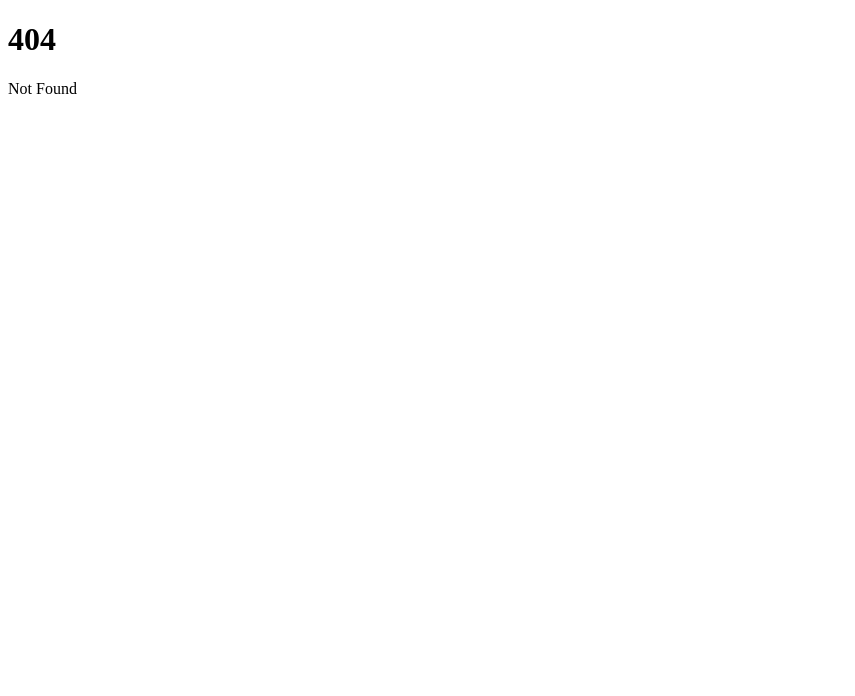
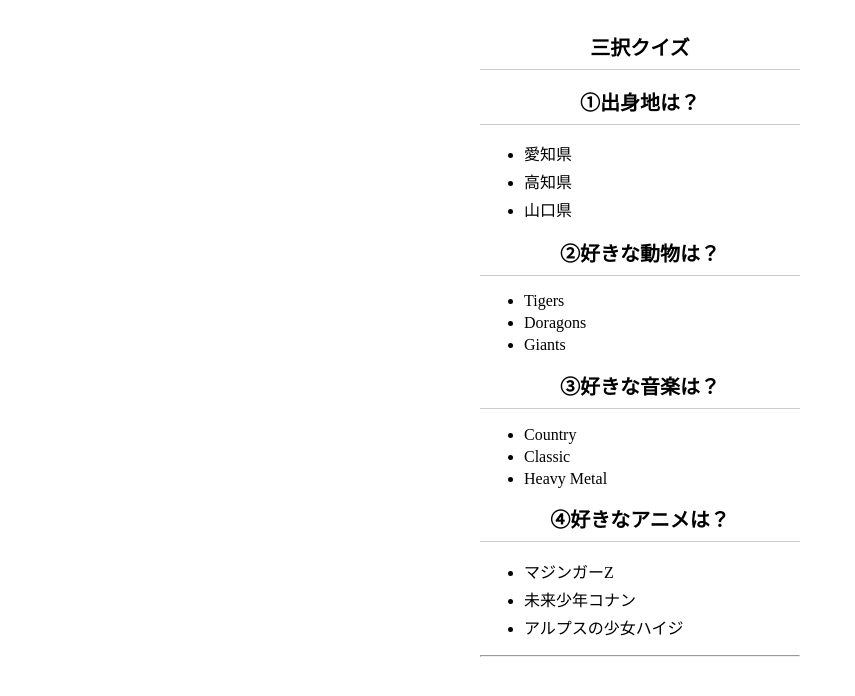
Before and after one commit to tigerscave/eight-svelte-easy-apps, a SvelteKit app: page /three-choice-quiz-practice in a window 1280 px wide. Before the commit this address had no page. Shown: the top 696 px of the page, without its empty margins (0-855 px from the left). Built offline with nearby package versions, Linux system fonts and the light colour scheme.

Commit message:
feat(three-choice-quiz)only HTML yet implement DOM next

```diff
--- a/src/routes/+page.svelte
+++ b/src/routes/+page.svelte
@@ -4,7 +4,7 @@
 <li><a href="/notepad">メモ帳</a></li>
 <li><a href="/password-generator">パスワードジェネレーター</a></li>
 <li><a href="/count-down-up-practice">カウントダウン＆カウントアップの機能練習</a></li>
+<li><a href="/three-choice-quiz-practice">3択クイズの機能練習</a></li>
 <br>
 <p>未作成</p>
-<li><a href="/three-choice-quiz">3択クイズ</a></li>
 <li><a href="/slide-show">スライドショー</a></li>
--- a/src/routes/count-down-up-practice/+page.svelte
+++ b/src/routes/count-down-up-practice/+page.svelte
@@ -18,7 +18,7 @@
     toggleCountingDown();
   }
 
-//$: { }の役割がまだわかっていないので、調べて書く。
+//$: 変数の値の変化に応じて、自動的に処理を行う。今回は、値が0未満の条件時に、実行する。
   $: {
     if (countDownInitValue < 0) {
       clearInterval(timerId);// 値が0未満になったら、ループを終える。
--- /dev/null
+++ b/src/routes/three-choice-quiz-practice/+page.svelte
@@ -0,0 +1,75 @@
+<script>
+
+  const quizzes = [
+    {
+      question: "①出身地は？",
+      answers: ["愛知県", "高知県", "山口県"],//[]で囲むのが、配列のリテラル表現
+      correctAnswer: 0,
+    },
+    {
+      question: "②好きな動物は？",
+      answers: ["Tigers", "Doragons", "Giants"],
+      correctAnswer: 1,
+    },
+    {
+      question: "③好きな音楽は？",
+      answers: ["Country", "Classic", "Heavy Metal"],
+      correctAnswer: 0,
+    },
+    {
+      question: "④好きなアニメは？",
+      answers: ["マジンガーZ", "未来少年コナン", "アルプスの少女ハイジ"],
+      correctAnswer: 1,
+    },
+  ];
+
+  function checkAnswer(answer) {
+    let isCorrect = quizzes.answers === quizzes.correctAnswer;
+
+    if(isCorrect) {
+      answer = answer + '-正解！';
+      answer.style.color = green;
+    }
+    else {
+      answer = answer + '-不正解…';
+      answer.style.color = red;
+    }
+  }
+
+</script>
+
+<body>
+  <main>
+    <h1>三択クイズ</h1>
+    <section>
+      {#each quizzes as quiz}
+        <h1>{quiz.question}</h1>
+        <ul>
+          {#each quiz.answers as answer}
+            <li on:click={checkAnswer}>{answer}</li>
+          {/each}
+        </ul>
+      {/each}
+      <hr />
+    </section>
+  </main>
+</body>
+
+<style>
+  main {
+    width: 320px;
+    margin: 32px auto 0;
+  }
+
+  h1 {
+    font-size: 20px;
+    text-align: center;
+    border-bottom: 1px solid #ccc;
+    padding-bottom: 8px;
+  }
+
+  li {
+    cursor: pointer;
+    margin: 4px;
+  }
+</style>
--- a/src/routes/three-choice-quiz/+page.svelte
+++ /dev/null
@@ -1,116 +0,0 @@
-<script>
-  const quizzes = [
-    {
-      question: "①出身地は？",
-      choices: ['愛知県', '高知県', '山口県',],
-      answerIndex: 0
-    },
-    {
-      question: "hoge",
-      choices: ['fuga', 'piyo', 'bar',],
-      answerIndex: 1
-    },
-  ];
-  let correctAnswer = '-正解😆'
-  let wrongAnswer = '-不正解…😖'
-
-  let firstValue =''
-  let secondValue = ''
-  let thirdValue = ''
-
-</script>
-
-<body>
-  <main>
-    <h1>三択クイズ</h1>
-    <section>
-      {#each quizzes as quiz}
-        <h1>{quiz.question}</h1>
-        <ul>
-          {#each quiz.choices as choice}
-            <li>{choice}</li>
-          {/each}
-        </ul>
-      {/each}
-
-      <hr/>
-      <h2>①出身地は？</h2>
-      <ul>
-        {#each quizzes[0] as quiz}
-          <li>{quiz}</li>
-        {/each}
-      </ul>
-
-      <ul>
-        <li on:click|once={() => firstValue = correctAnswer}>愛知県{firstValue}</li>
-        <li on:click|once={() => secondValue = wrongAnswer}>山口県{secondValue}</li>
-        <li on:click|once={() => thirdValue = wrongAnswer}>高知県{thirdValue}</li>
-      </ul>
-      <h2>②好きな動物は？</h2>
-      <ul>
-        <li>ホッキョクグマ</li>
-        <li>キリン</li>
-        <li>マンドリル</li>
-      </ul>
-      <h2>③好きな音楽は？</h2>
-      <ul>
-        <li>スピッツ</li>
-        <li>大塚愛</li>
-        <li>神聖かまってちゃん</li>
-      </ul>
-      <h2>④好きな偉人は？</h2>
-      <ul>
-        <li>織田信長</li>
-        <li>福沢諭吉</li>
-        <li>やなせたかし</li>
-      </ul>
-    </section>
-  </main>
-</body>
-
-<style>
-  main {
-  width: 320px;
-  margin: 32px auto 0;
-}
-
-h1 {
-  font-size: 20px;
-  text-align: center;
-  border-bottom: 1px solid #ccc;
-  padding-bottom: 8px;
-}
-
-h2 {
-  font-size: 16px;
-  margin-bottom: 4px;
-}
-
-li {
-  cursor: pointer;
-  margin: 4px;
-}
-
-.correct {
-  color: green;
-}
-.changeCorrectColor {
-  color: green;
-}
-
-.correct::after {
-  content: ' - 正解！';
-}
-
-.wrong {
-  color: red;
-}
-
-.wrong::after {
-  content: ' - 不正解...';
-}
-.correctColor {
-  color: green;
-}
-
-</style>
```
